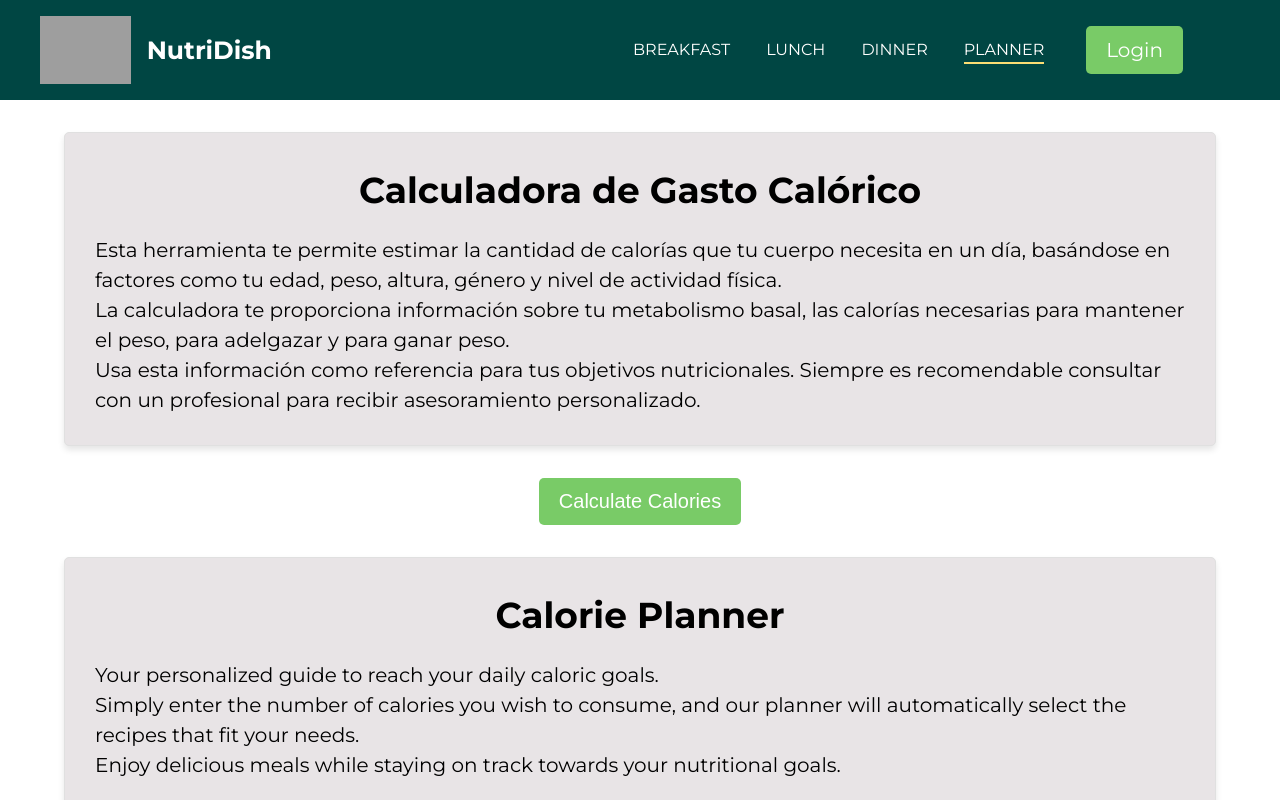
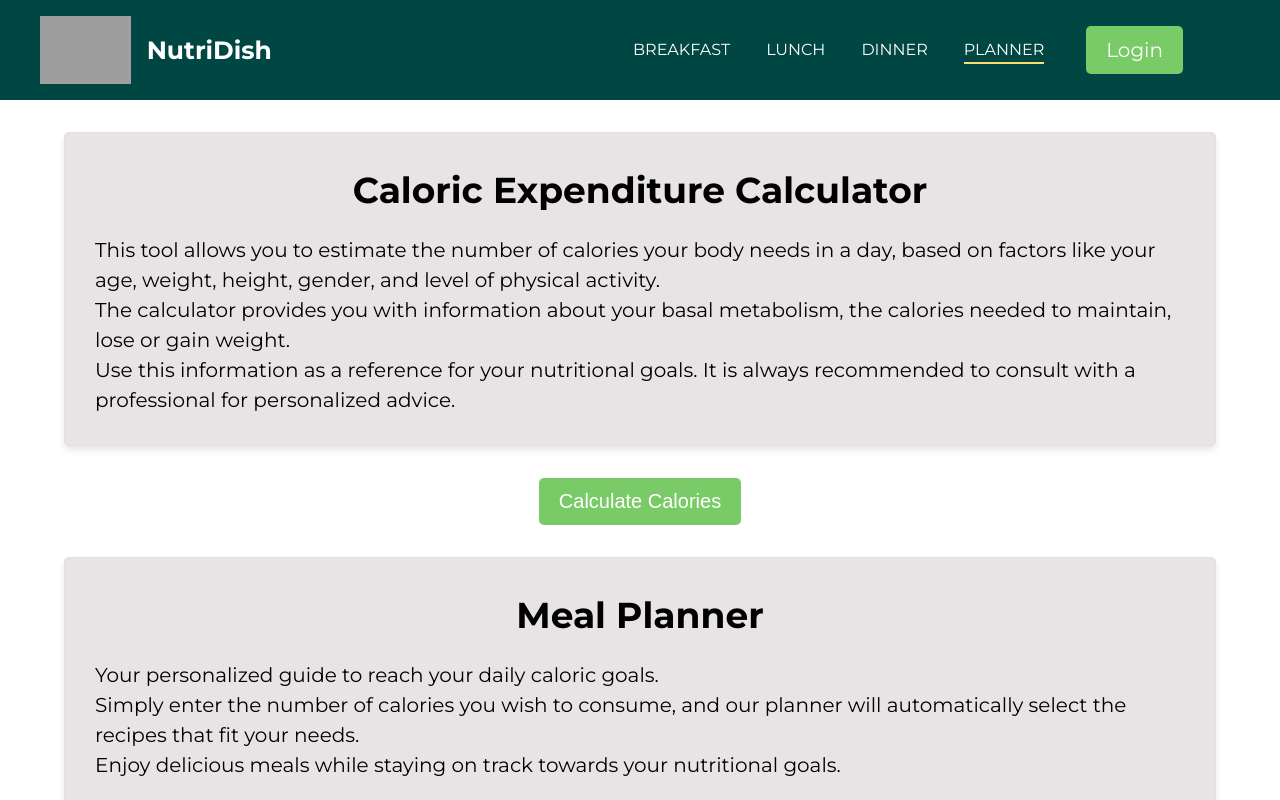
Before and after one commit to SohaibZahiid/NutriDish, a React (Vite) app: page /planner in a window 1280 px wide. Shown: the top 800 px of the page. Built offline with nearby package versions, Linux system fonts and the light colour scheme; grey boxes are pictures that could not be loaded; some icons are missing.

Commit message:
sending everything to master

```diff
--- a/src/pages/Planner.jsx
+++ b/src/pages/Planner.jsx
@@ -62,21 +62,15 @@ function Planner() {
         <div className="planner-container container">
           <div>
             <div className="container-explanation">
-              <h2>Calculadora de Gasto Calórico</h2>
+                          <h2>Caloric Expenditure Calculator</h2>
                           <p>
-                Esta herramienta te permite estimar la cantidad de calorías que
-                tu cuerpo necesita en un día, basándose en factores como tu
-                edad, peso, altura, género y nivel de actividad física.
+                              This tool allows you to estimate the number of calories your body needs in a day, based on factors like your age, weight, height, gender, and level of physical activity.
                           </p>
                           <p>
-                La calculadora te proporciona información sobre tu metabolismo
-                basal, las calorías necesarias para mantener el peso, para
-                adelgazar y para ganar peso.
+                              The calculator provides you with information about your basal metabolism, the calories needed to maintain, lose or gain weight.
                           </p>
                           <p>
-                Usa esta información como referencia para tus objetivos
-                nutricionales. Siempre es recomendable consultar con un
-                profesional para recibir asesoramiento personalizado.
+                              Use this information as a reference for your nutritional goals. It is always recommended to consult with a professional for personalized advice.
                           </p>
                       </div>
           </div>
@@ -93,7 +87,7 @@ function Planner() {
           <Modal open={openModal} onClose={() => setOpenModal(false)} />
           <Calcula />
           <div className="container-explanation">
-            <h2>Calorie Planner</h2>
+            <h2>Meal Planner</h2>
             <p>
               Your personalized guide to reach your daily caloric goals.
             </p>
```
Lines whose indentation alone changed are shown as unchanged.
